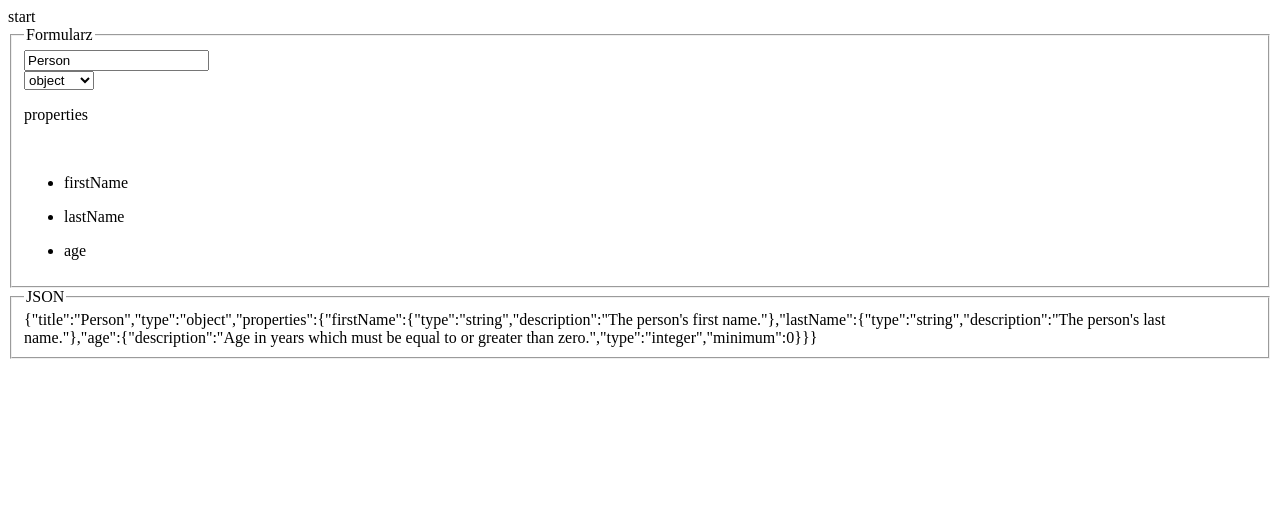
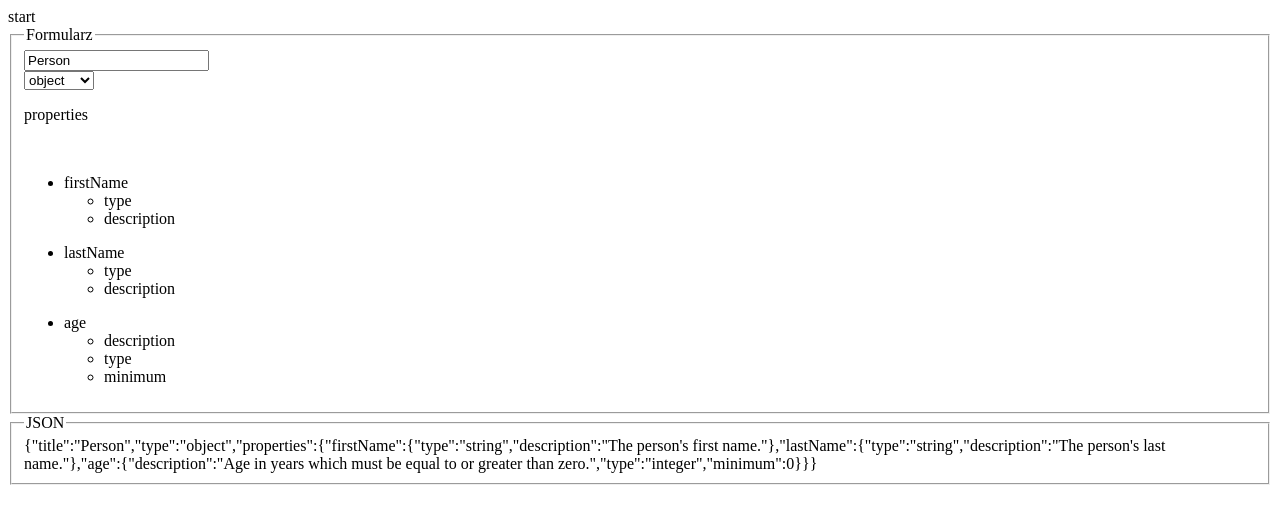
Before and after one commit to witkacpl/jsonschema-builder, a Vue app: page / in a window 1280 px wide. Shown: the top 524 px of the page. Built offline with nearby package versions, Linux system fonts and the light colour scheme.

Commit message:
properties of properties

```diff
--- a/src/components/JsonSchemaForm.vue
+++ b/src/components/JsonSchemaForm.vue
@@ -14,6 +14,13 @@
 
       <ul v-for="(property, nameOfProperty) in schema.properties" :key="property">
         <li>{{nameOfProperty}}</li>
+
+        <ul
+          v-for="(propertyTwo, nameOfPropertyTwo) in schema.properties[nameOfProperty]"
+          :key="propertyTwo"
+        >
+          <li>{{nameOfPropertyTwo}}</li>
+        </ul>
       </ul>
     </fieldset>
   </div>
```
